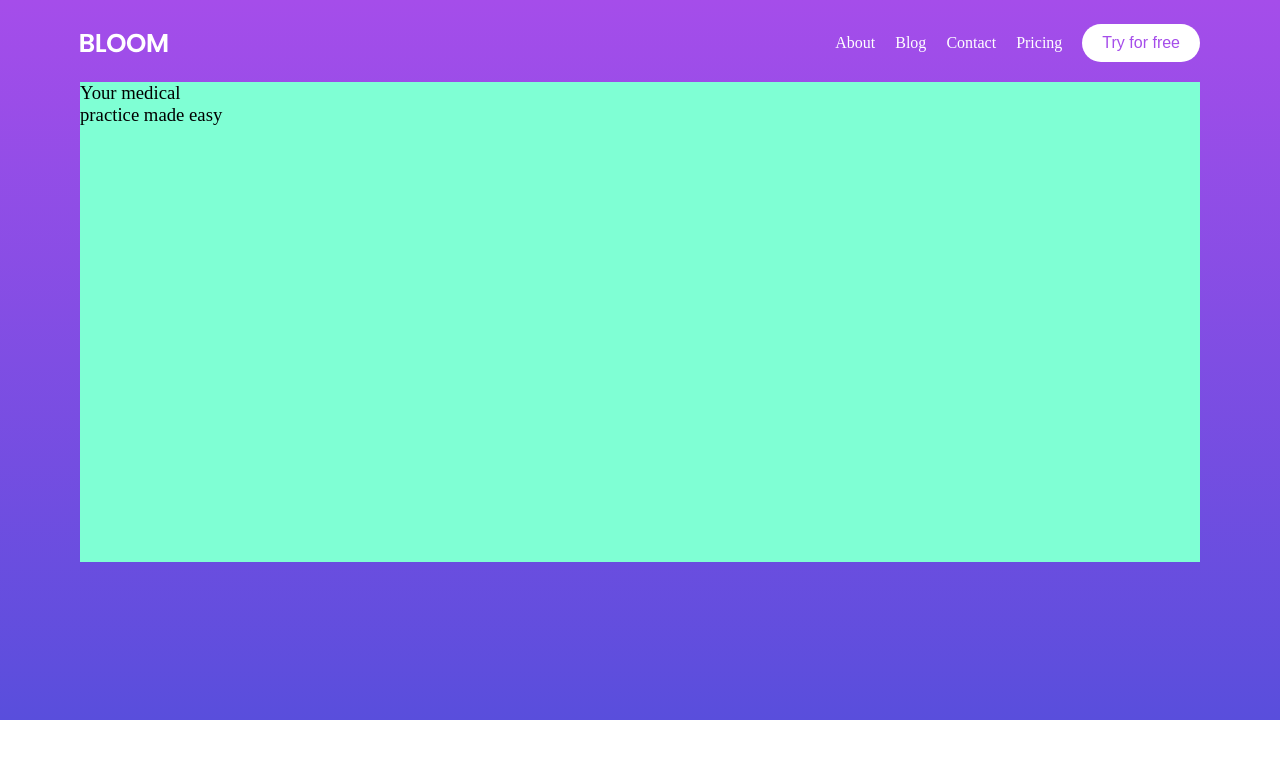
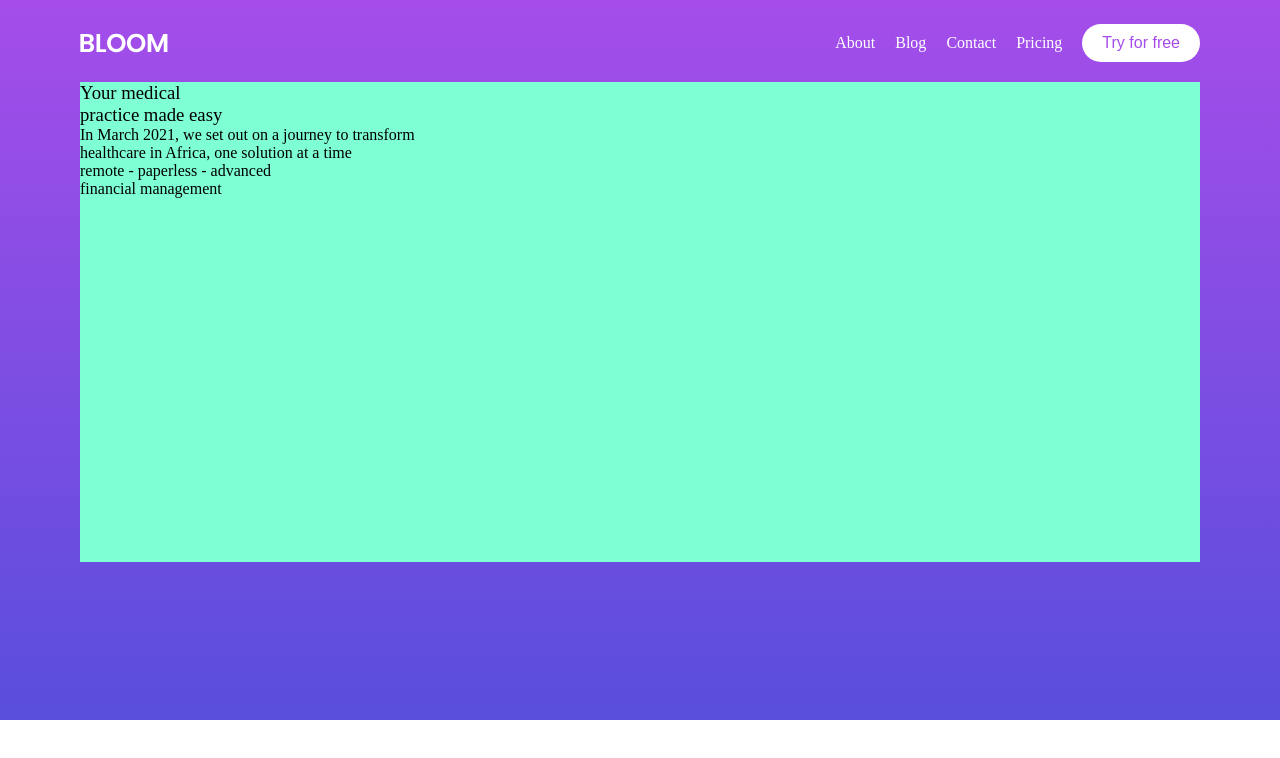
Before and after one commit to Lovethrech/BLOOM-Chel, a Vue app: page / in a window 1280 px wide. Shown: the top 758 px of the page. Built offline with nearby package versions, Linux system fonts and the light colour scheme.

Commit message:
...working on home-hero-main-desc component.

```diff
--- a/src/components/home/hero/HomeHeroMainDescParagraph.vue
+++ b/src/components/home/hero/HomeHeroMainDescParagraph.vue
@@ -1,7 +1,12 @@
 <template>
     <div class="home-hero-main-desc-paragraph-main-ctn">
-        <p class="home-hero-main-desc-paragraph-main-ctn-name">
-
+        <p class="home-hero-main-desc-paragraph-main-ctn-name-desktop">
+            In March 2021, we set out on a journey to transform <br/>
+            healthcare in Africa, one solution at a time
+        </p>
+        <p class="home-hero-main-desc-paragraph-main-ctn-name-mobile">
+            remote - paperless - advanced <br/>
+            financial management
         </p>
     </div>
 </template>
```
